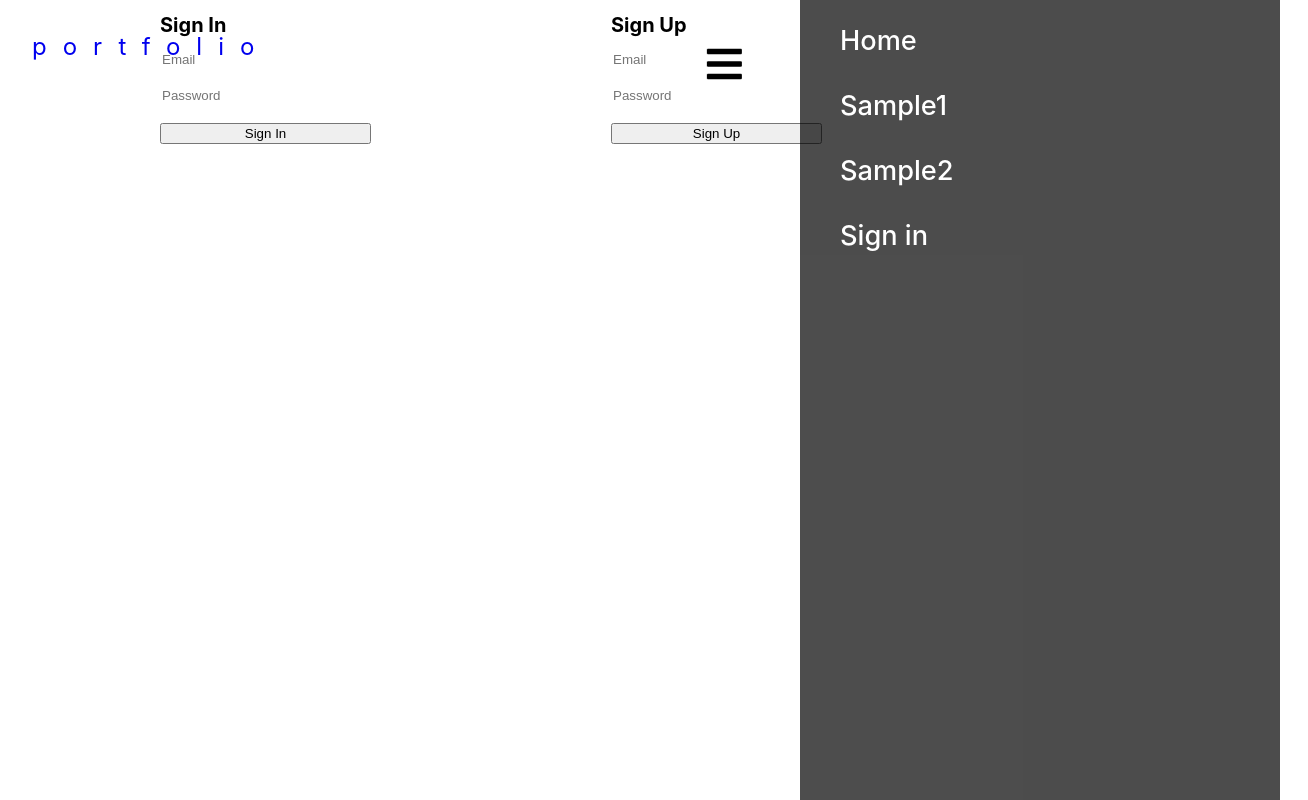
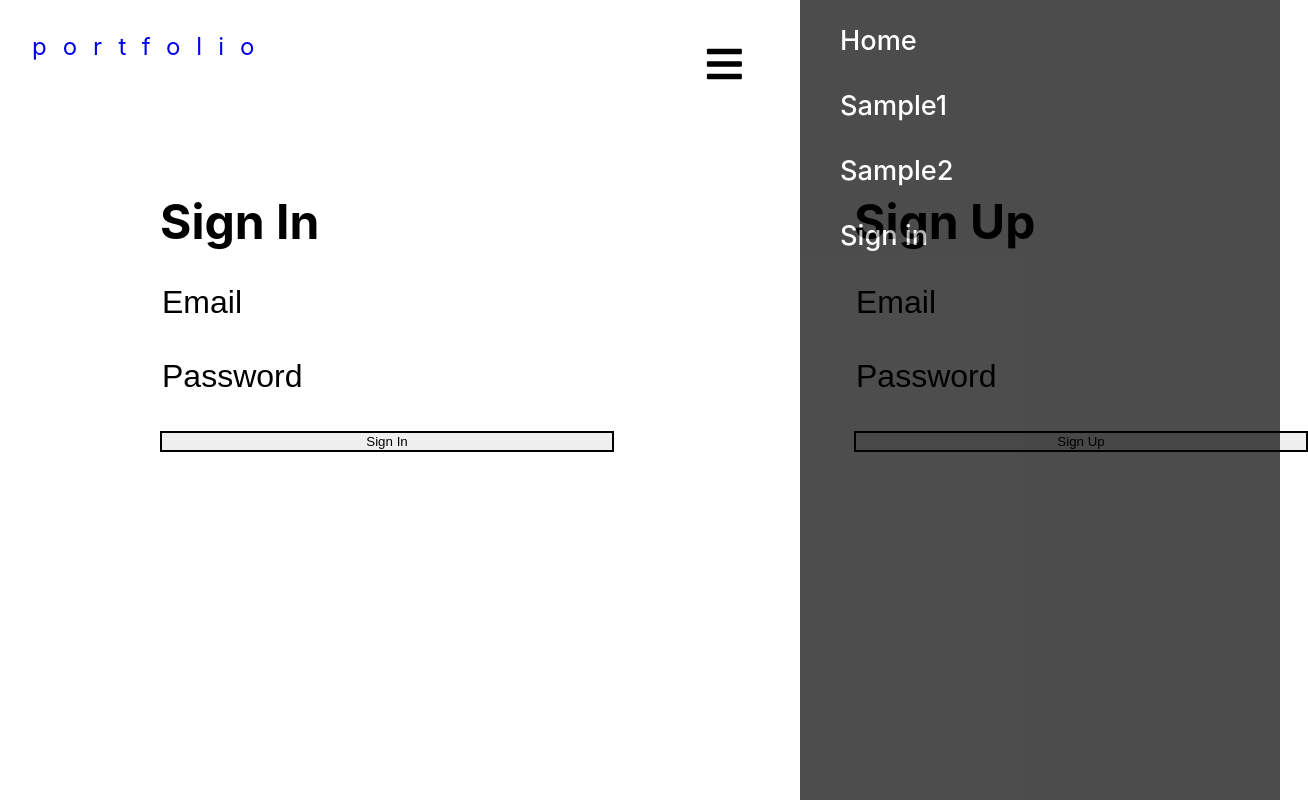
Before and after one commit to ttyt0416/portfolio-react.ts, a React (Create React App) app: page /auth in a window 1280 px wide. Shown: the top 800 px of the page, 1308 px wide, since content can reach past the window. Built offline with nearby package versions, Linux system fonts and the light colour scheme; no server answers.

Commit message:
13th commit

```diff
--- a/src/App.tsx
+++ b/src/App.tsx
@@ -58,7 +58,13 @@ const App: React.FC = () => {
             <Route exact path="/community" component={Communitypage} />
           )}
           <Route exact path="/post" component={Postpage} />
-          <Route exact path="/auth" component={Authpage} />
+          {userObj === null ? (
+            <Route exact path="/auth" component={Authpage} />
+          ) : (
+            <Route exact path="/auth">
+              <Redirect to="/" />
+            </Route>
+          )}
         </Switch>
       </div>
       <div className="app__footer">
--- a/src/pages/authpage/authpage.style.scss
+++ b/src/pages/authpage/authpage.style.scss
@@ -2,14 +2,25 @@
 
 @include desktop {
   .authpage {
+    width: 100%;
+
     &__container {
       margin-left: 10rem;
       display: flex;
       gap: 15rem;
+      margin-top: 10rem;
+      margin-right: 7rem;
     }
 
     &__signin,
     &__signup {
+      width: 50%;
+
+      &-title {
+        font-size: 3rem;
+        margin-bottom: 2rem;
+      }
+
       &-form {
         display: flex;
         flex-direction: column;
@@ -17,12 +28,36 @@
         & > input:not(:last-child) {
           border: none;
           outline: none;
+          border-bottom: 3px solid transparent;
 
-          margin-bottom: 1.2rem;
+          margin-bottom: 2rem;
           padding-right: 2rem;
+          font-size: 2rem;
 
-          &:active {
-            border-bottom: 1px solid darkred;
+          &::placeholder {
+            font-weight: lighter;
+            color: black;
+          }
+
+          &:focus {
+            border-bottom: 3px solid darkred;
+          }
+        }
+
+        & > input:last-child {
+          background-color: white;
+          border: 2px solid black;
+          border-radius: 4px;
+          padding: 1rem 0;
+          font-size: 2rem;
+
+          transition: all 0.5s;
+
+          &:hover {
+            border: 2px solid pink;
+            border-radius: 4px;
+            color: pink;
+            cursor: pointer;
           }
         }
       }
--- a/src/pages/postpage/postpage.components.tsx
+++ b/src/pages/postpage/postpage.components.tsx
@@ -1,8 +1,23 @@
-import React from "react";
+import React, { useState } from "react";
 import "./postpage.style.scss";
 
 const Postpage: React.FC = () => {
-  return <div>Here is Postpage</div>;
+  return (
+    <div className="postpage">
+      <div className="postpage__container">
+        <form className="postpage__form">
+          <input className="postpage__form-title" type="text" name="title" />
+          <input
+            className="postpage__form-file"
+            type="file"
+            multiple
+            name="file"
+          />
+          <textarea className="postpage__form-text" name="text" />
+        </form>
+      </div>
+    </div>
+  );
 };
 
 export default Postpage;
--- a/src/pages/postpage/postpage.style.scss
+++ b/src/pages/postpage/postpage.style.scss
@@ -0,0 +1,26 @@
+@import "../../media-query";
+
+@include desktop {
+  .postpage {
+    width: 100%;
+    height: 100%;
+
+    &__container {
+      position: absolute;
+      top: 50%;
+      left: 50%;
+      transform: translate(-50%, -50%);
+      width: 50%;
+    }
+
+    &__form {
+      display: flex;
+      flex-direction: column;
+      row-gap: 2rem;
+
+      &-text {
+        padding-bottom: 2rem;
+      }
+    }
+  }
+}
```
Also changed, not shown: src/helper/auth/auth.ts (deleted, +0 -63 lines).
